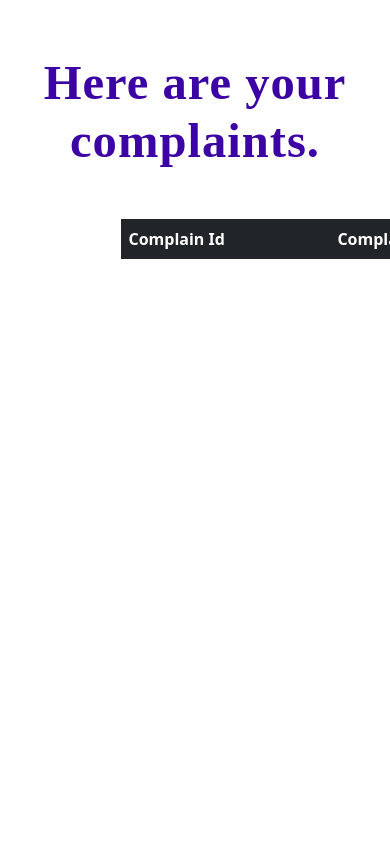
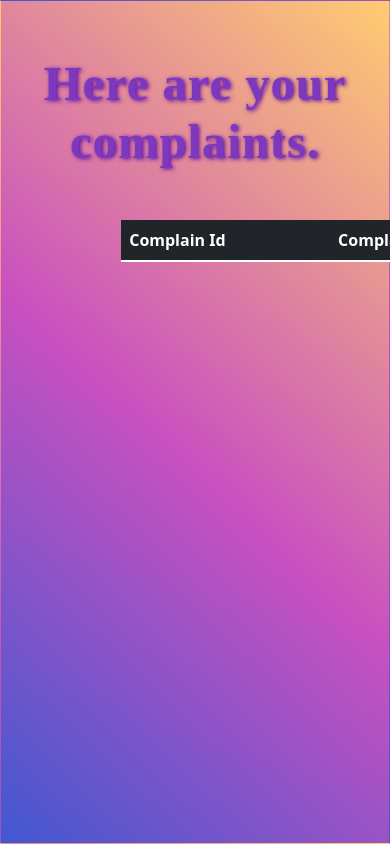
Before and after one commit to sureshkonar/vbcomplaints, a Django app: page /home in a window 390 px wide; the page is wider, and only the part inside the window is pictured. Shown: the part 56-900 px from the top of that part. Before the commit the page ends 315 px from the top of that part, so only its background shows below. Run offline with Django 4.2, Linux system fonts and the light colour scheme; a user stored in the database is signed in; data comes from the database, SQL or seed files in the repository; both versions use the stored data as it was after the commit; lists and menus that the app fills with data are empty.

Commit message:
responsive
vsvsv

```diff
--- a/templates/home.html
+++ b/templates/home.html
@@ -1,7 +1,9 @@
 {% extends 'homebase.html' %}
 {% block title %}VITB Complain Portal{% endblock title %}
 {% block body %}
-  <h1 style="font-family:gilroy;letter-spacing:1px;font-size:48.6px;font-weight:700;padding-top:30px;color:rgb(60, 3, 165)" class="my-4 text-center"> Here are your complaints. </h1>
+<div style="background-color:#4158D0;width:100%;height: 100vh;margin: 0;padding: 0;box-sizing: border-box;border: 1px solid transparent;background-image: linear-gradient(43deg, #4158D0 0%, #C850C0 46%, #FFCC70 100%);
+" id="main">
+  <h1 style="font-family:gilroy;letter-spacing:1px;font-size:48.6px;font-weight:700;padding-top:30px;color:#7c39bf;text-shadow: rgb(94, 8, 160) 1.6px 1px 4px;" class="my-4 text-center"> Here are your complaints. </h1>
 <div  style="width: 900px; margin-left: 15%;">
     <table style="margin-left: 62px;" class="table table-dark my-5  ">
   <thead>
@@ -28,4 +30,5 @@
 </table>
 
 </div>
+</div>
 {% endblock body %}
--- a/templates/loginstyle.css
+++ b/templates/loginstyle.css
@@ -0,0 +1 @@
+box-shadow: rgba(50, 50, 93, 0.25) 0px 13px 27px -5px, rgba(0, 0, 0, 0.3) 0px 8px 16px -8px;
--- a/templates/newcomplaint.html
+++ b/templates/newcomplaint.html
@@ -11,7 +11,7 @@
           <!-- <img style="width:25% ;" src="https://png.pngtree.com/png-vector/20200519/ourlarge/pngtree-working-at-home-co-working-space-concept-illustration-young-people-man-png-image_2209202.jpg" alt="" srcset=""> -->
           <div class="card-body p-0">
 
-    <div style="background-color:#2a2a72;background-image: linear-gradient(315deg, #2a2a72 0%, #009ffd 74%);width: 60%;margin-left: 20%;border-radius: 25px;" class="row d-flex justify-content-center align-items-center h-100">
+    <div style="background-color:#2a2a72;background-image: linear-gradient(315deg, #2a2a72 0%, #009ffd 74%);width: 60%;margin-left: 20%;border-radius: 25px;box-shadow: rgb(38, 57, 77) 0px 20px 30px -10px;" class="row d-flex justify-content-center align-items-center h-100">
       <div  class="row g-0">
               <div class="col-lg-100">
                 <div class="p-5">
```
Also changed, not shown: templates/login.html (+6 -6 lines), db.sqlite3.
